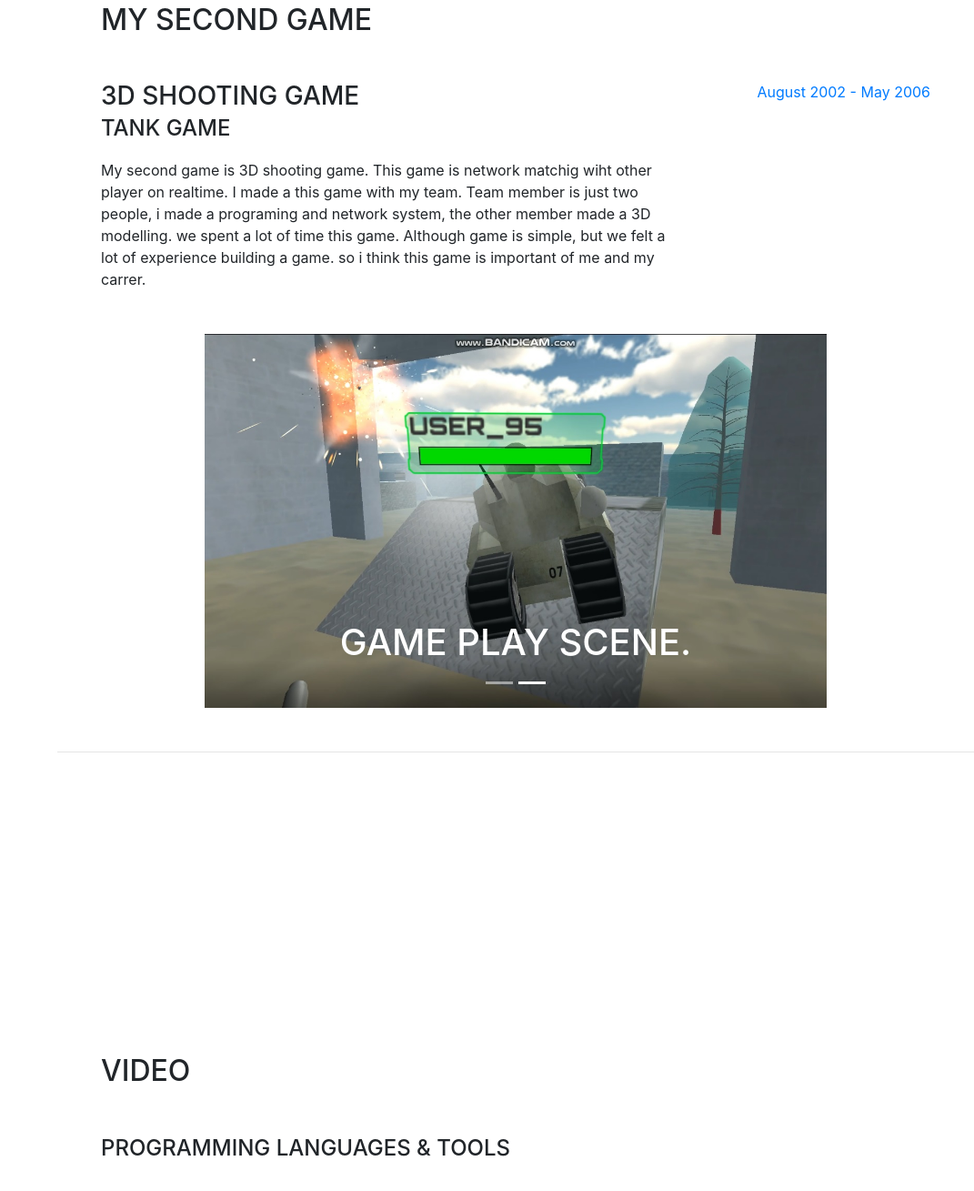
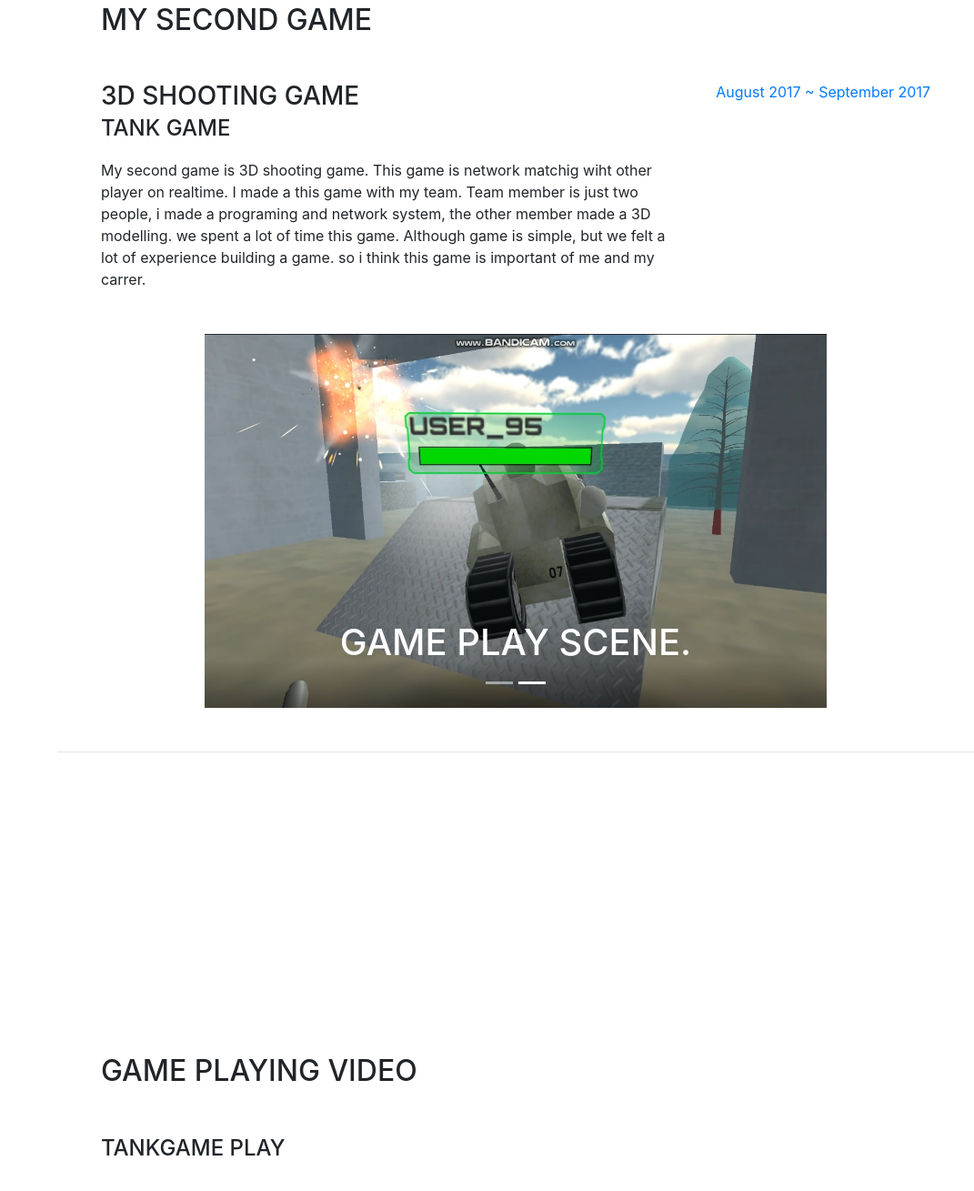
Before and after one commit to pggi6530/Midterm3, a website with bundled scripts: page index.html in a window 1280 px wide. Shown: the part 1799-3108 px from the top of the page at 91% size, without its empty margins (209-1280 px from the left). Built offline with nearby package versions, Linux system fonts and the light colour scheme; a web font is replaced by a local one.

Commit message:
Add files via upload

```diff
--- a/index.html
+++ b/index.html
@@ -168,7 +168,7 @@
             <p>GPA: 3.56</p>
           </div>-->
                   <div class="resume-date text-md-right">
-                      <span class="text-primary">August 2002 - May 2006</span>
+                      <span class="text-primary">August 2017 ~ September 2017</span>
                   </div>
               </div>
               <div id="carouselExampleControls" class="carousel slide" data-ride="carousel" align="center">
@@ -210,11 +210,11 @@
 
       <hr class="m-0">
 
-      <section class="resume-section p-3 p-lg-5 d-flex flex-column" id="skills">
+      <section class="resume-section p-3 p-lg-5 d-flex flex-column" id="video">
         <div class="my-auto">
-          <h2 class="mb-5">video</h2>
+          <h2 class="mb-5">Game Playing Video</h2>
 
-          <div class="subheading mb-3">Programming Languages &amp; Tools</div>
+          <div class="subheading mb-3">TankGame Play</div>
 
         </div>
       </section>
```
